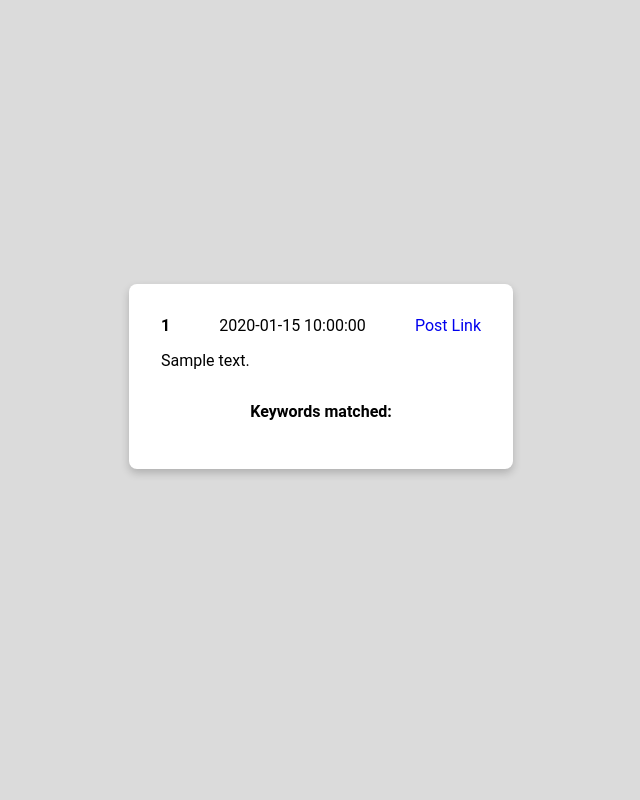
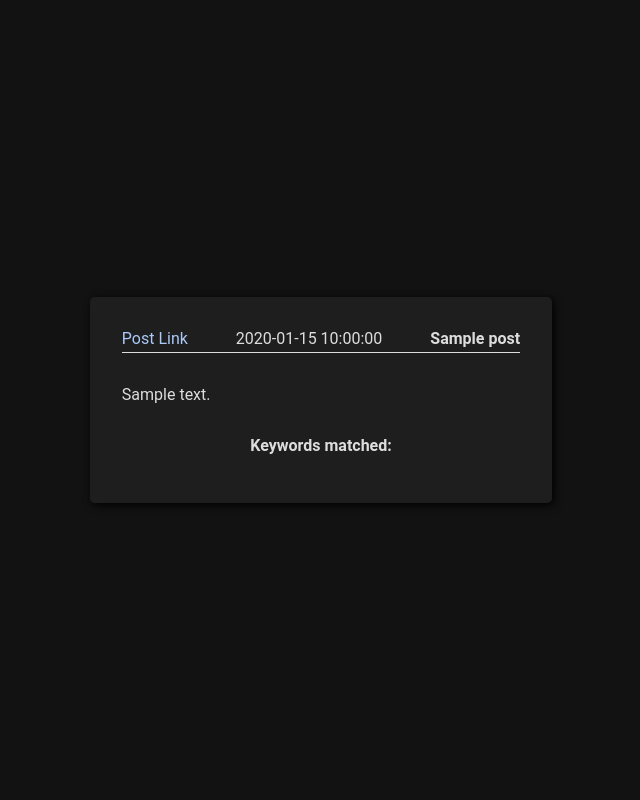
Before and after one commit to shai-raz/Facebook-Group-Scraper, a Python web app: template web/templates/layout.html in a window 1280 px wide. Shown: the whole page, without its empty margins (319-959 px from the left). Run offline with Jinja, Linux system fonts and the light colour scheme; the template is opened without the code that fills it: most values are stand-ins (such as "Sample title", 1, 10 or a date in 2020).

Commit message:
- open html file when done - util functions for time formatting - group_id to group_name dictionary - web output is now indark mode

```diff
--- a/html_generator.py
+++ b/html_generator.py
@@ -1,6 +1,5 @@
 import jinja2
 import datetime
-
 
 class HtmlGenerator:
     def __init__(self, posts):
@@ -16,8 +15,8 @@ class HtmlGenerator:
         html_text = template.render(self.posts)
 
         # output to file
-        with open('./web/posts.html', 'w') as f:
-            f.write(html_text)
+        with open('./web/posts.html', 'wb') as f:
+            f.write(html_text.encode('utf-8'))
 
 
 if __name__ == "__main__":
--- a/web/style.css
+++ b/web/style.css
@@ -1,20 +1,29 @@
+:root {
+    --color-background: #121212;
+    --color-foreground: #1E1E1E;
+    --color-text: #DDDDDD;
+    --color-link: #abcafa;
+}
+
 body {
     margin: 0;
     min-height: 100vh;
     display: flex;
     justify-content: center;
     align-items: center;
-    background-color: rgba(78, 78, 78, 0.2);
+    /*background: linear-gradient(to bottom, #f8f8f8 25%, #a4f1c41a 100%);*/
+    background-color: var(--color-background);
     font-family: 'Roboto', sans-serif;
+    color: var(--color-text);
 }
 
 a {
     text-decoration: none;
-    color: #0000EE;
+    color: var(--color-link);
 }
 
 a:visited {
-    color: #0000EE;
+    color: var(--color-link);
 }
 
 .card {
@@ -23,12 +32,11 @@ a:visited {
     min-width: 30vw;
     max-width: 60vw;
     padding: 2em;
-    margin-bottom: 3em;
-    border-radius: .5em;
-    background-color: #fff;
-    box-shadow: 0 4px 8px 0 rgba(0, 0, 0, 0.2);
-
-
+    margin-top: 1.5em;
+    margin-bottom: 1.5em;
+    border-radius: .30em;
+    background-color: #1E1E1E;
+    box-shadow: 2px 2px 8px 0px rgb(0 0 0);
     box-sizing: border-box;
 }
 
@@ -36,11 +44,24 @@ a:visited {
     display: flex;
     flex-direction: row;
     justify-content: space-between;
+    text-align: center;
+    align-items: center;
+    margin-bottom: 1em;
+    padding-bottom: .2em;
+    border-bottom: 1px solid #DDDDDD;
 }
 
-.card-header-left {
+.card-header-right {
     font-weight: bold;
 }
+
+.card-header-center {
+    margin: 0 3em 0 3em;
+}
+
+/*.card-header > div {
+    margin: 0 1em 0 1em;
+}*/
 
 .card-body {
     margin-top: 1em;
@@ -55,7 +76,7 @@ a:visited {
     font-weight: bold;
 }
 
-@media (max-width: 600px) {
+@media (max-width: 800px) {
     .card {
         width: 100%;
         max-width: 90vw;
--- a/web/templates/layout.html
+++ b/web/templates/layout.html
@@ -14,9 +14,9 @@
         {% for post in posts %}
         <div class="card">
             <div class="card-header">
-                <div class="card-header-left">{{ post.group_id }}</div>
-                <div class="card-header-middle">{{ post.date }}</div>
-                <div class="card-header-right"><a href="{{ post.post_url }}" target="_blank">Post Link</a></div>
+                <div class="card-header-left"><a href="{{ post.post_url }}" target="_blank">Post Link</a></div>
+                <div class="card-header-center">{{ post.time }}</div>
+                <div class="card-header-right">{{ post.group_name }}</div>
             </div>
 
             <div class="card-body">
```
Also changed, not shown: gui.py (+10 -5 lines), main.py (+15 -5 lines), scraper.py (+40 -16 lines), utils.py (+5 -3 lines), web/index.html (+23 -1 lines), web/posts.html (+12 -12 lines), 1 other file.
